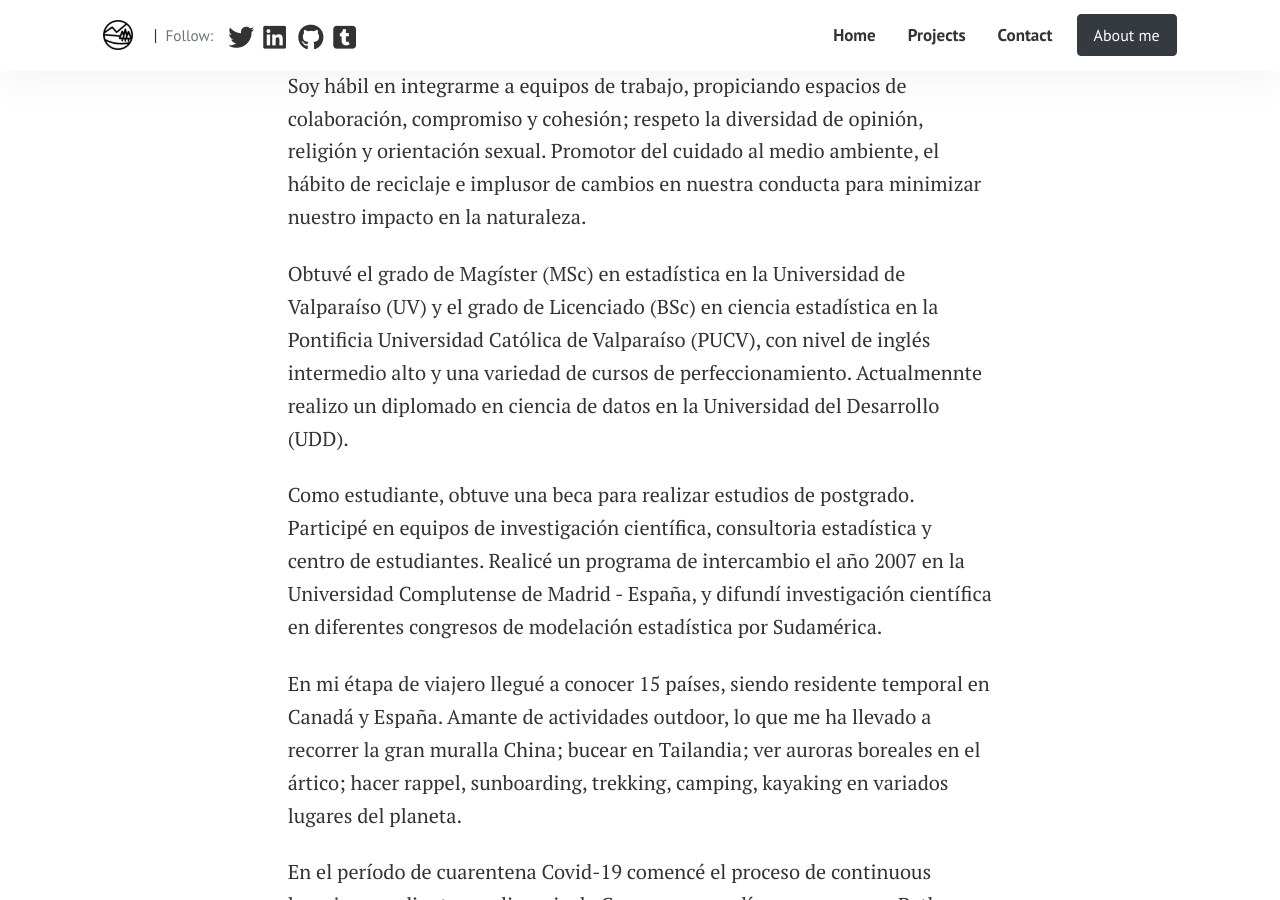
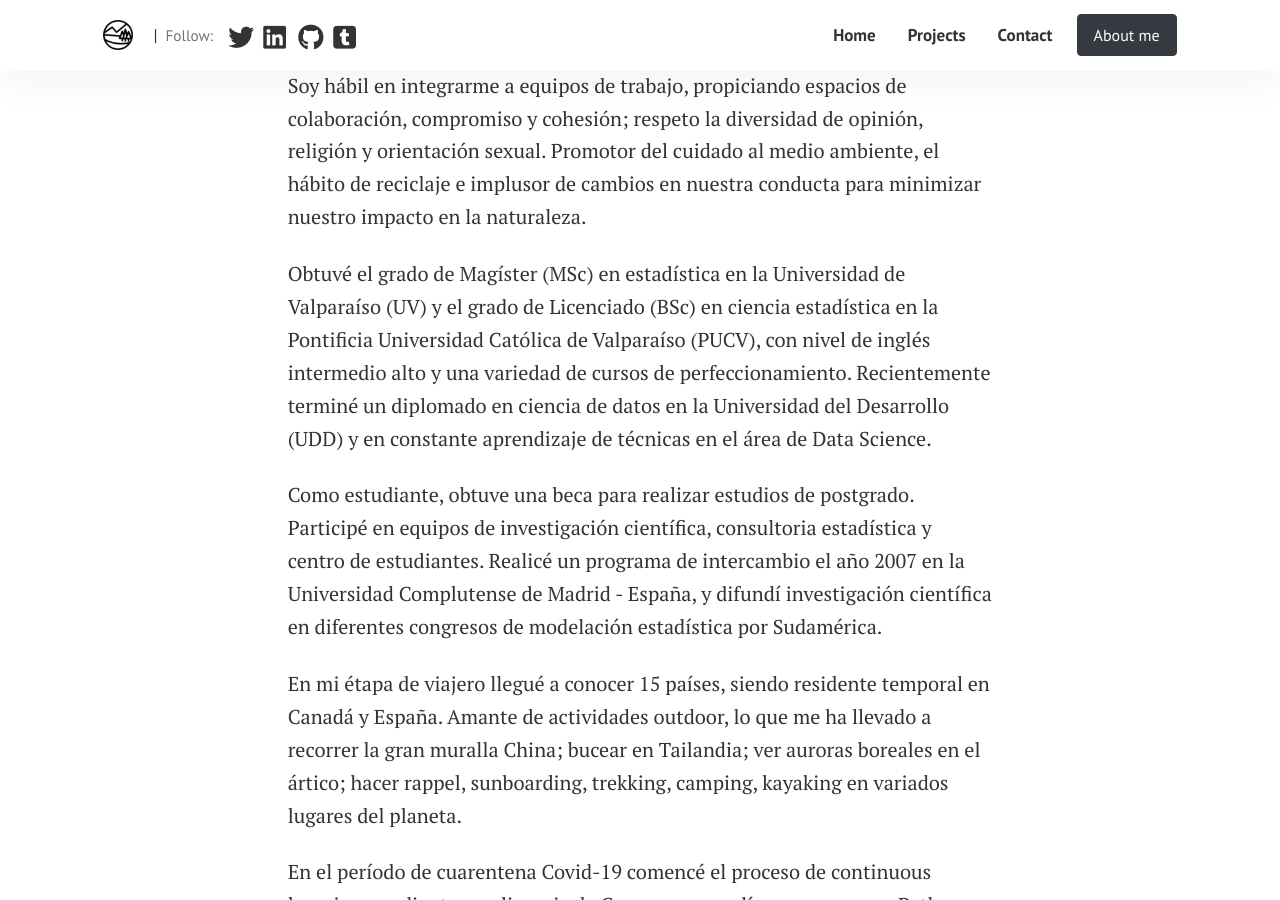
Before and after one commit to sarudalf3/sarudalf3.github.io, a Jekyll site: the page built from pages/about.md, in a window 1280 px wide and 900 px high, scrolled down 748 px. Built offline with Jekyll 4.4.1, drawn with Linux system fonts in a browser that asks for light colours; nearby versions of some CDN libraries.

Commit message:
update about me

```diff
--- a/pages/about.md
+++ b/pages/about.md
@@ -17,7 +17,7 @@ Soy hábil en integrarme a equipos de trabajo, propiciando espacios de colaborac
 
 <!--Estadístico, Magíster en estadística (U. Valparaíso) y licenciado en ciencia estadística (U. Católica de Valparaíso), con amplia experiencia en bases de datos en diversos lenguajes de programación (SAS, STATA, R, Python, SQL, MS Access, SPSS modeler), desarrollo en modelos de regresión, análisis multivariado, series de tiempo y algoritmos de machine learning; orientación al desarrollo de herramientas efectivas de visualización de datos, implementación de indicadores de desempeño, automatización de procesos y aprendizaje continuo en el campo de data science; con nivel de inglés avanzado. Con más de 5 años de experiencia, el desempeño mostrado da cuenta de una alta orientación a resultados y a la mejora continua, rápida adaptación, capacidad de gestión, excelencia en el servicio al cliente interno y habilidad para integrarse a equipos de trabajo, propiciando un clima laboral de colaboración, compromiso y cohesión.-->
 
-Obtuvé el grado de Magíster (MSc) en estadística en la Universidad de Valparaíso (UV) y el grado de Licenciado (BSc) en ciencia estadística en la Pontificia Universidad Católica de Valparaíso (PUCV), con nivel de inglés intermedio alto y una variedad de cursos de perfeccionamiento. Actualmennte realizo un diplomado en ciencia de datos en la Universidad del Desarrollo (UDD).
+Obtuvé el grado de Magíster (MSc) en estadística en la Universidad de Valparaíso (UV) y el grado de Licenciado (BSc) en ciencia estadística en la Pontificia Universidad Católica de Valparaíso (PUCV), con nivel de inglés intermedio alto y una variedad de cursos de perfeccionamiento. Recientemente terminé un diplomado en ciencia de datos en la Universidad del Desarrollo (UDD) y en constante aprendizaje de técnicas en el área de Data Science.
 
 Como estudiante, obtuve una beca para realizar estudios de postgrado. Participé en equipos de investigación científica, consultoria estadística y centro de estudiantes. Realicé un programa de intercambio el año 2007 en la Universidad Complutense de Madrid - España, y difundí investigación científica en diferentes congresos de modelación estadística por Sudamérica.
 
```
